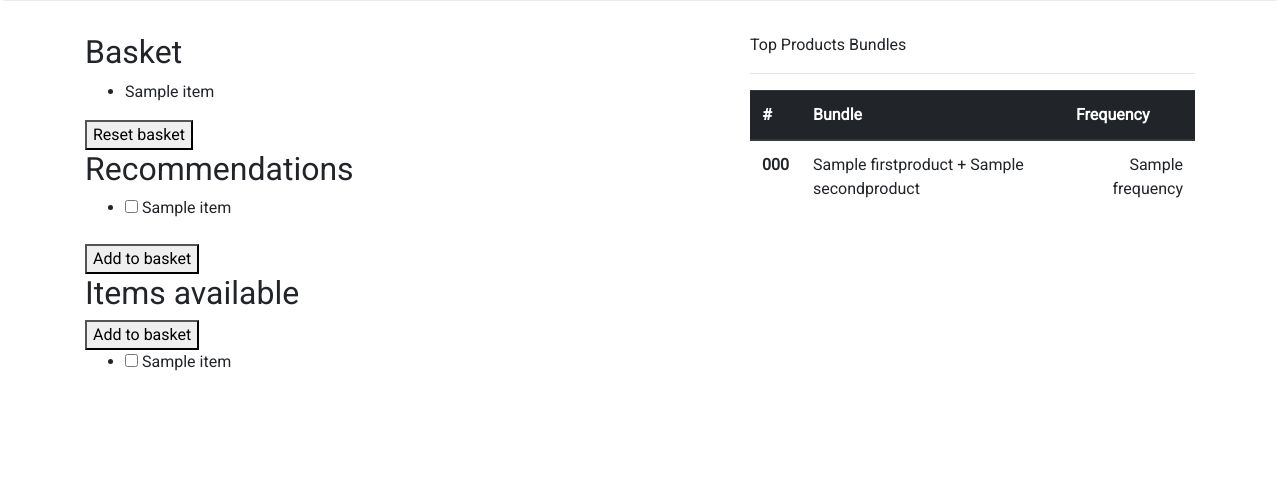
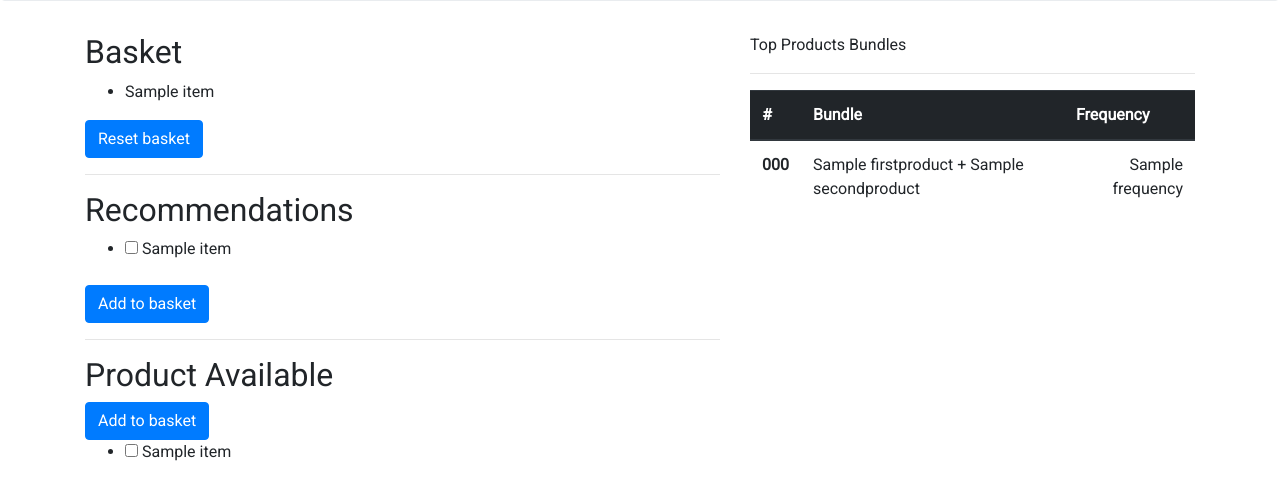
Before and after one commit to Aasess/BigDataAnalysisAndRecommendationOfProductBundles, a Django app: template Recommendation/templates/Recommendation/index.html in a window 1280 px wide. Shown: the part 559-1047 px from the top of the page. Before the commit the page ends 930 px from the top, so only its background shows below. Run offline with Django 3.2, Linux system fonts and the light colour scheme; the template is opened without the code that fills it: most values are stand-ins (such as "Sample title", 1, 10 or a date in 2020); parts of the project's set-up code (start-up, migrations or seed data) failed here and were passed over; some libraries are stand-ins or nearby versions.

```diff
--- a/Recommendation/templates/Recommendation/index.html
+++ b/Recommendation/templates/Recommendation/index.html
@@ -14,9 +14,9 @@
 </head>
 <body>
     <!-- As a link -->
+    <div>
         <nav class="navbar navbar-expand-lg navbar-dark bg-dark">
             <a class="navbar-brand" href="{% url 'homepage' %}"><img src="https://d2guulkeunn7d8.cloudfront.net/assets/beetstrap/brand/logo@3x-c01b12eeb889d8665611740b281d76fa1cf88d06bcbd8a50dbcae6baecdbe9da.png" height=45 width=130></a>
-
             <ul class="navbar-nav ml-auto">
                 <li class="nav-item">
                     <a class="nav-link pr-3" href="#">Register</a>
@@ -26,6 +26,8 @@
                 </li>
             </ul>
         </nav>
+    </div>
+
     <div class="jumbotron pb-0 pt-4">
         <div class="container">
             <h2 class="display-4">Instacart Market Basket Analysis</h2>
@@ -65,10 +67,10 @@
                     <li>{{ item }}</li>
                 {% endfor %}
                 </ul>
-                <form method="post" action="/reset-basket/">
-                    <button type="submit">Reset basket</button>
+                <form method="post">
+                    <button type="submit" class="btn btn-primary">Reset basket</button>
                 </form>
-
+                <hr>
                 <h2>Recommendations</h2>
 
                 <form method="post">
@@ -81,15 +83,15 @@
                     {% endfor %}
                     </ul>
                     {% if recommendations %}
-                    <button type="submit">Add to basket</button>
+                    <button type="submit" class="btn btn-primary">Add to basket</button>
                     {% endif %}
                 </form>
+                <hr>
 
-
-                <h2>Items available</h2>
+                <h2>Product Available</h2>
 
                 <form method="post">
-                    <button type="submit">Add to basket</button>
+                    <button type="submit" class="btn btn-primary">Add to basket</button>
                     <ul>
                     {% for item in items %}
                         <li>
```
Also changed, not shown: Recommendation/recomendation.py (+31 -12 lines), Recommendation/views.py (+4 -17 lines). Lines whose indentation alone changed are shown as unchanged.
